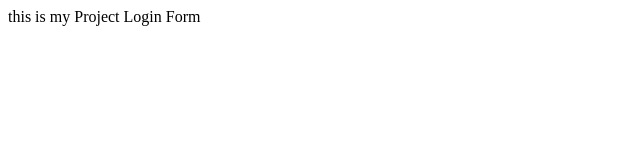
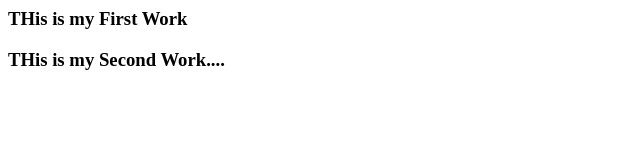
Before and after one commit to daniyal255/myprojectsmaple, a plain HTML site: page index.html in a window 1280 px wide. Shown: the whole page, without its empty margins (0-640 px from the left). Drawn offline with Linux system fonts and the light colour scheme.

Commit message:
Update index.html

```diff
--- a/index.html
+++ b/index.html
@@ -1,9 +1,15 @@
-<html>
-    <head>
-        <title>Mt Project</title>
-    </head>
-    <body>
-        this is my Project
-        Login Form
-    </body>
+<DOCTYPE html>
+<html lang="en">
+<head>
+      <meta charset="UTF-8">
+      <meta name="viewport" content="width-device-width, inital=scale=1.0">
+      <title>Document</title>
+</head>
+<body>
+
+<h3>THis is my First Work</h3>
+
+
+<h3>THis is my Second Work....</h3>
+</body>
 </html>
```
